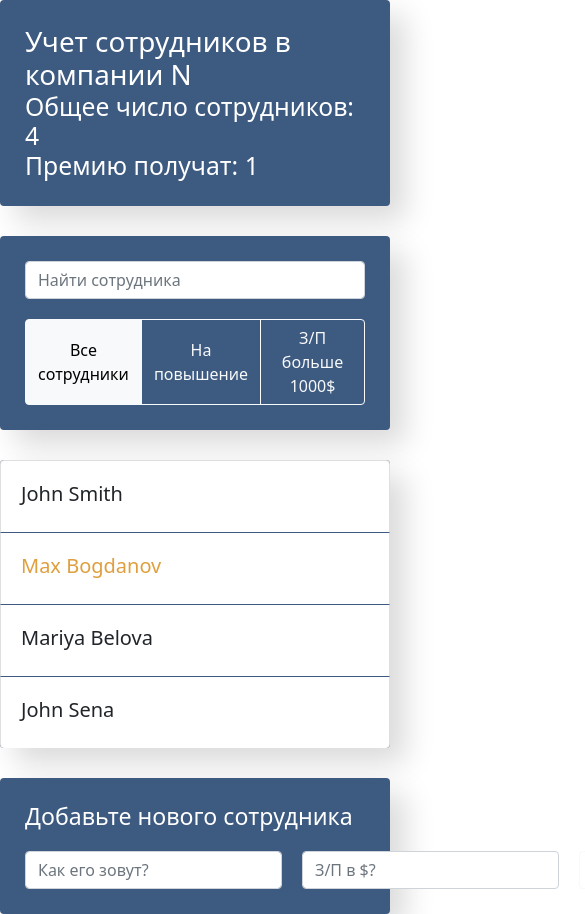
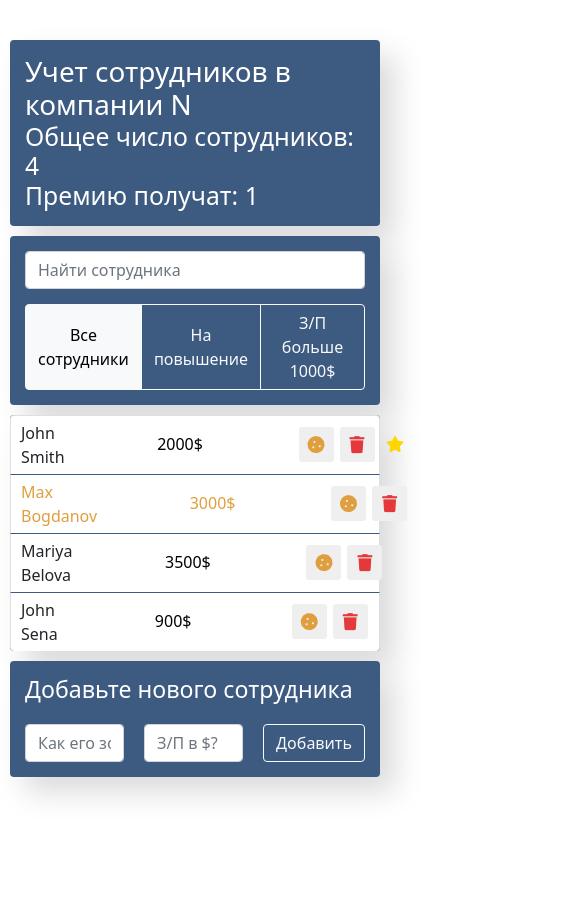
Before and after one commit to typeofMax/employees-list-app, a React (Create React App) app: page / in a window 390 px wide. Shown: the top 914 px of the page, 585 px wide, since content can reach past the window. After the commit the page ends 844 px from the top, so only its background shows below. Built offline with nearby package versions, Linux system fonts and the light colour scheme.

Commit message:
Fix styles for responsiveness

```diff
--- a/src/components/app-filter/app-filter.css
+++ b/src/components/app-filter/app-filter.css
@@ -1,3 +1,3 @@
 .btn-group {
-    margin-top: 20px;
+	margin-top: 15px;
 }
--- a/src/components/app-info/app-info.css
+++ b/src/components/app-info/app-info.css
@@ -1,7 +1,13 @@
 .app-info {
-    padding: 25px;
-    background-color: #3d5a80;
-    border-radius: 4px;
-    box-shadow: 15px 15px 30px rgba(0,0,0, .15);
-    color: #fff;
+	padding: 15px;
+	background-color: #3d5a80;
+	border-radius: 4px;
+	box-shadow: 15px 15px 30px rgba(0, 0, 0, 0.15);
+	color: #fff;
 }
+.app-title {
+	font-size: 26px;
+}
+.app-subtitle {
+	font-size: 18px;
+}
--- a/src/components/app/app.css
+++ b/src/components/app/app.css
@@ -1,4 +1,5 @@
 .app {
     margin: 0 auto;
-    max-width: 1000px;
+		padding: 40px 10px;
+    max-width: 1040px;
   }
--- a/src/components/employees-add-form/employees-add-form.css
+++ b/src/components/employees-add-form/employees-add-form.css
@@ -1,17 +1,17 @@
 .app-add-form {
-    margin-top: 30px;
-    padding: 25px;
-    background-color: #3d5a80;
-    border-radius: 4px;
-    box-shadow: 15px 15px 30px rgba(0,0,0, .15);
-    color: #fff;
+	margin-top: 10px;
+	padding: 15px;
+	background-color: #3d5a80;
+	border-radius: 4px;
+	box-shadow: 15px 15px 30px rgba(0, 0, 0, 0.15);
+	color: #fff;
 }
 
 .add-form {
-    margin-top: 20px;
+	margin-top: 20px;
 }
 
 .add-form input {
-    width: 350px;
-    margin-right: 20px;
+	max-width: 350px;
+	margin-right: 20px;
 }
--- a/src/components/employees-list-item/employees-list-item.css
+++ b/src/components/employees-list-item/employees-list-item.css
@@ -1,5 +1,5 @@
 .list-group-item {
-    padding: 15px 20px;
+	padding: 5px 10px;
 	border-bottom: 1px solid #3d5a80;
 }
 
@@ -8,10 +8,10 @@
 }
 
 .list-group-item span {
-    line-height: 35px;
+	flex-grow: 1;
+	/* line-height: 35px; */
 	font-size: 20px;
 	cursor: pointer;
-    min-width: 550px;
 }
 
 .list-group-item input {
@@ -44,7 +44,7 @@
 	text-align: center;
 	line-height: 35px;
 	font-size: 16px;
-    color: #FFD700;
+	color: #ffd700;
 	transition: 0.3s all;
 	transform: translateX(30px);
 	opacity: 0;
@@ -55,10 +55,19 @@
 	transform: translateX(0px);
 }
 
-.list-group-item.increase .list-group-item-label, .list-group-item.increase .list-group-item-input {
+.list-group-item.increase .list-group-item-label,
+.list-group-item.increase .list-group-item-input {
 	color: #e09f3e;
 }
 
 .list-group-item.increase .btn-star {
 	color: #aeaeae;
 }
+@media (max-width: 576px) {
+	.list-group-item span {
+		font-size: 16px;
+	}
+	.list-group-item input {
+		font-size: 16px;
+	}
+}
--- a/src/components/employees-list/employees-list.css
+++ b/src/components/employees-list/employees-list.css
@@ -1,7 +1,7 @@
 .app-list {
-    margin-top: 30px;
-    background-color: #3d5a80;
-    border-radius: 4px;
-    box-shadow: 15px 15px 30px rgba(0,0,0, .15);
-    color: #fff;
+	margin-top: 10px;
+	background-color: #3d5a80;
+	border-radius: 4px;
+	box-shadow: 15px 15px 30px rgba(0, 0, 0, 0.15);
+	color: #fff;
 }
--- a/src/components/search-panel/search-panel.css
+++ b/src/components/search-panel/search-panel.css
@@ -1,8 +1,8 @@
 .search-panel {
-    margin-top: 30px;
-    padding: 25px;
-    background-color: #3d5a80;
-    border-radius: 4px;
-    box-shadow: 15px 15px 30px rgba(0,0,0, .15);
-    color: #fff;
+	margin-top: 10px;
+	padding: 15px;
+	background-color: #3d5a80;
+	border-radius: 4px;
+	box-shadow: 15px 15px 30px rgba(0, 0, 0, 0.15);
+	color: #fff;
 }
```
Lines whose indentation alone changed are shown as unchanged.
